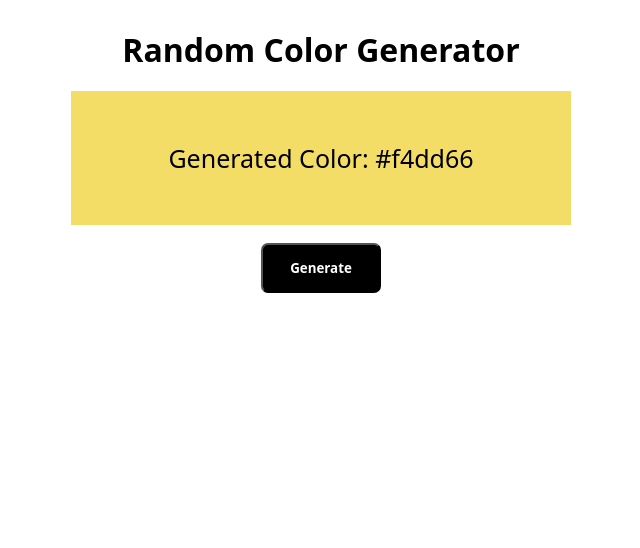
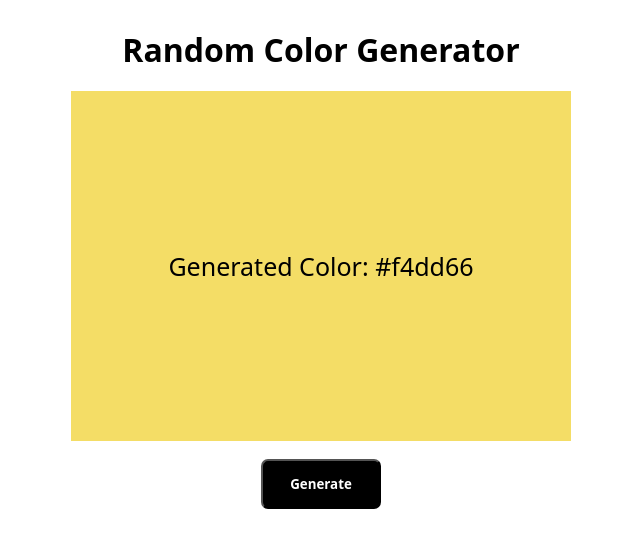
Before and after one commit to chenfran/react-random-color-generator, a React app: page / in a window 1280 px wide. Shown: the top 548 px of the page, without its empty margins (319-959 px from the left). Built offline with nearby package versions, Linux system fonts and the light colour scheme.

Commit message:
Add colorBox as CSS class

```diff
--- a/src/App.js
+++ b/src/App.js
@@ -18,18 +18,7 @@ export default function App() {
   return (
     <>
       <h1 className={styles.h1}>Random Color Generator</h1>
-      <div
-        style={{
-          backgroundColor: color,
-          inlineHeight: 10,
-          width: '400px',
-          padding: '50px',
-          margin: 'auto',
-          textAlign: 'center',
-          fontSize: 25,
-          fontFamily: 'system-ui',
-        }}
-      >
+      <div className={styles.colorBox} style={{ backgroundColor: color }}>
         Generated Color: {color}
       </div>
       <br />
--- a/src/App.module.scss
+++ b/src/App.module.scss
@@ -21,3 +21,13 @@
   font-weight: bold;
   color: white;
 }
+
+.colorBox {
+  line-height: 10;
+  width: 400px;
+  padding: 50px;
+  margin: auto;
+  text-align: center;
+  font-size: 25px;
+  font-family: system-ui;
+}
```
